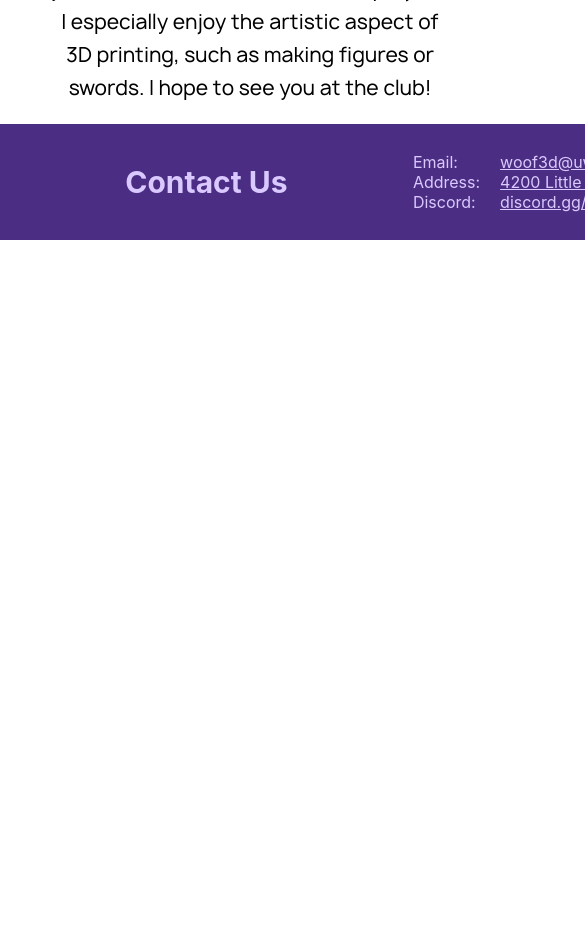
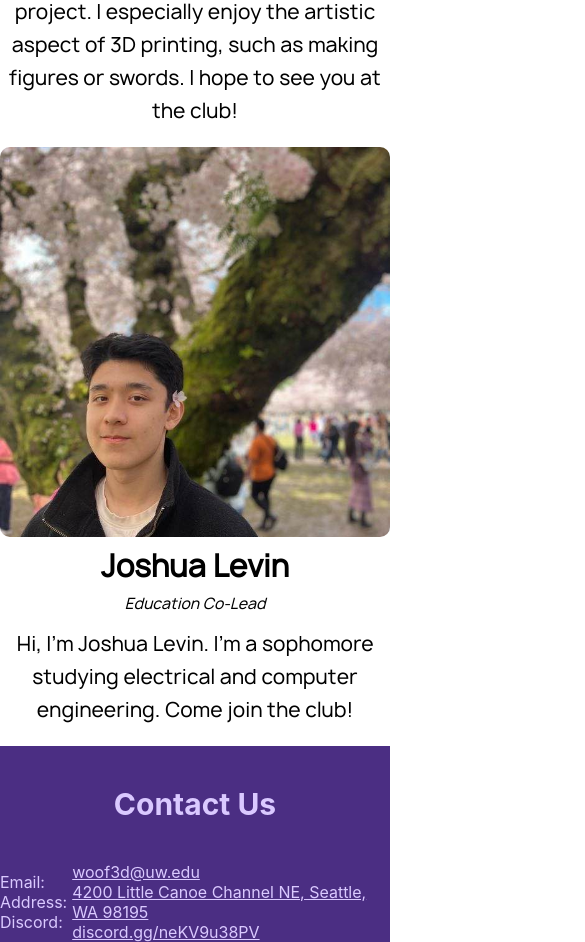
Before and after one commit to woof3dUW/WOOF3D-Website, a React (Create React App) app: page /officers in a window 390 px wide. Shown: the part 800-1742 px from the top of the page, 585 px wide, since content can reach past the window. Before the commit the page ends 1040 px from the top, so only its background shows below. Built offline with nearby package versions, Linux system fonts and the light colour scheme.

Commit message:
Added more mobile combatability to the projects page, officers page, home page and footer.

```diff
--- a/src/components/Footer.css
+++ b/src/components/Footer.css
@@ -25,3 +25,32 @@
     color: rgb(218, 201, 255);
     text-decoration: underline;
 }
+
+.TextContainer {
+    display: flex;
+    align-items: center;
+    justify-content: space-between;
+    margin-left: 40px;
+    margin-right: auto;
+}
+
+@media (max-width: 650px) {
+    .Footer {
+        flex-direction: column;
+        align-items: center;
+        justify-content: center;
+    }
+
+    .LeftText {
+        margin-right: 5px;
+    }
+
+    .ContactUsText {
+        margin-left: 0;
+    }
+
+    .TextContainer {
+        margin-left: 0;
+        margin-right: 0;
+    }
+}
--- a/src/components/Footer.js
+++ b/src/components/Footer.js
@@ -5,6 +5,7 @@ export const Footer = () => {
         <>
             <footer className="Footer">
                 <h4 className="ContactUsText">Contact Us</h4>
+                <div className="TextContainer">
                     <div className="LeftText">
                         <div>Email:</div>
                         <div>Address:</div>
@@ -16,6 +17,7 @@ export const Footer = () => {
                             className="Link" target="_blank" rel="noreferrer noopener">4200 Little Canoe Channel NE, Seattle, WA 98195</a></div>
                         <div><a href="https://discord.gg/neKV9u38PV" className="Link" target="_blank" rel="noreferrer noopener">discord.gg/neKV9u38PV</a></div>
                     </div>
+                </div>
             </footer>
         </>
     )
--- a/src/pages/Page.css
+++ b/src/pages/Page.css
@@ -54,7 +54,7 @@
 }
 
 .BannerTextTop {
-    font-size: 50px;
+    font-size: clamp(1.5625rem, 0rem + 5vw, 3.125rem);
     border: 4px solid black;
     border-bottom: 0px;
     border-top-left-radius: 25px;
@@ -71,7 +71,7 @@
 }
 
 .BannerTextBottom {
-    font-size: 30px;
+    font-size: clamp(0.875rem, -0.125rem + 3.2vw, 1.875rem);
     margin-top: -4px;
     border: 4px solid black;
     border-radius: 25px;
@@ -154,9 +154,30 @@
     text-align: center;
 }
 
+.RowSection {
+    max-width: 400px;
+    width: 100%;
+    margin-left: 50px;
+    margin-right: 50px;
+    text-align: center;
+}
+
+@media (max-width: 1000px) {
+    .Row {
+        flex-direction: column;
+        align-items: center;
+    }
+
+    .RowSection {
+        margin-left: 0;
+        margin-right: 0;
+    }
+}
+
 .Portrait {
-    height: 400px;
-    width: 400px;
+    aspect-ratio: 1 / 1;
+    width: 100%;
+    max-width: 400px;
     object-fit: cover;
     border-radius: 10px;
 }
@@ -165,13 +186,6 @@
     font-size: 20px;
     font-family: 'Manrope';
     margin-top: 10px;
-}
-
-.RowSection {
-    width: 400px;
-    margin-left: 50px;
-    margin-right: 50px;
-    text-align: center;
 }
 
 .Name {
```
Lines whose indentation alone changed are shown as unchanged.
